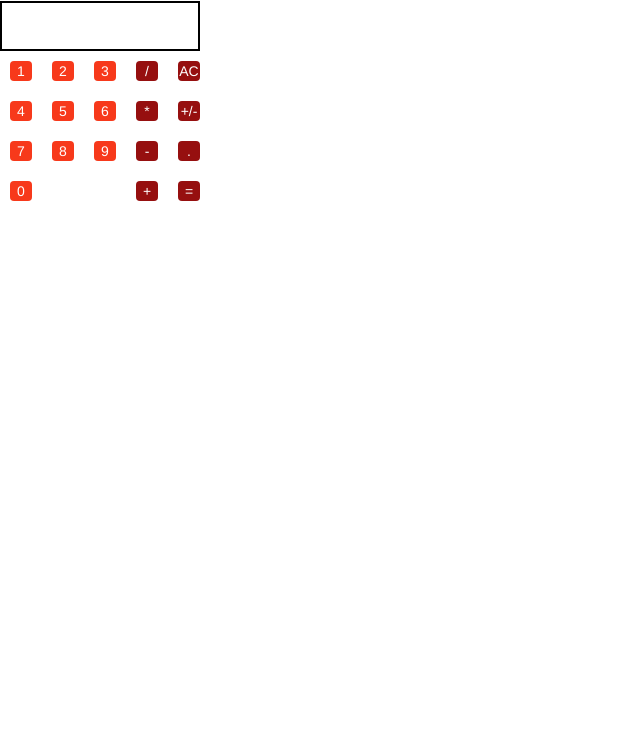
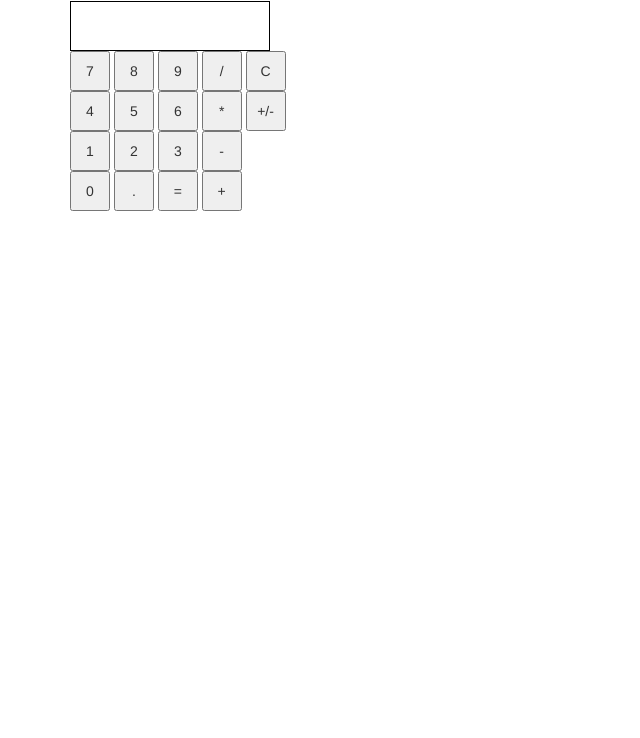
Before and after one commit to DymaxionMap/calculator, a plain HTML site: page index.html in a window 1280 px wide. Shown: the part 62-800 px from the top of the page, without its empty margins (0-640 px from the left). Drawn offline with nearby package versions, Linux system fonts and the light colour scheme.

Commit message:
Refactor buttons

```diff
--- a/index.html
+++ b/index.html
@@ -15,57 +15,46 @@
 
     <!-- Custom CSS -->
 		<link rel="stylesheet" type="text/css" href="style.css">
+
+    <title>A Pocket Calculator</title>
 	</head>
 	<body>
-		<h1>A Pocket Calculator</h1>
-		<div id="answer">
-		</div>
-		<table id="numpad">
-			<tr>
-				<td>1</td>
-				<td>2</td>
-				<td>3</td>
-			</tr>
-			<tr>
-				<td>4</td>
-				<td>5</td>
-				<td>6</td>
-			</tr>
-			<tr>
-				<td>7</td>
-				<td>8</td>
-				<td>9</td>
-			</tr>
-			<tr>
-				<td>0</td>
-			</tr>
-		</table>
-		<table id="ops">
-            <tr>
-                <td class="binop">/</td>
-                <td id="clear">AC</td>
-            </tr>
-            <tr>
-                <td class="binop">*</td>
-                <td id="neg">+/-</td>
-            </tr>
-            <tr>
-                <td class="binop">-</td>
-			    <td id="dot">.</td>
-            </tr>
-            <tr>
-                <td class="binop">+</td>
-			    <td id="equals">=</td>
-            </tr>
-		</table>
-	</body>
+    <div class="container">
+      <h1>A Pocket Calculator</h1>
+      <div class="display"></div>
+      <div class="keypad">
+        <button data-number="7">7</button>
+        <button data-number="8">8</button>
+        <button data-number="9">9</button>
+        <button data-operation="divide">/</button>
+        <button data-operation="clear">C</button>
+        <br>
+        <button data-number="4">4</button>
+        <button data-number="5">5</button>
+        <button data-number="6">6</button>
+        <button data-number="multiply">*</button>
+        <button data-operation="flip-sign">+/-</button>
+        <br>
+        <button data-number="1">1</button>
+        <button data-number="2">2</button>
+        <button data-number="3">3</button>
+        <button data-operation="subtract">-</button>
+        <br>
+        <button data-number="0">0</button>
+        <button data-number="dot">.</button>
+        <button data-operation="equals">=</button>
+        <button data-operation="add">+</button>
+      </div>
+    </div>
 
     <!-- jQuery  -->
     <script
     src="http://ajax.googleapis.com/ajax/libs/jquery/2.1.3/jquery.min.js">
     </script>
-    <!-- Include all compiled plugins (below) -->
+    <!-- Bootstrap plugin -->
     <script src="https://maxcdn.bootstrapcdn.com/bootstrap/3.3.2/js/bootstrap.min.js">
     </script>
+    <!-- Application script -->
     <script src="app.js"></script>
+	</body>
 </html>
--- a/style.css
+++ b/style.css
@@ -1,3 +1,14 @@
+.display {
+  border: 1px solid black;
+  height: 50px;
+  width: 200px;
+}
+
+.keypad button {
+  width: 40px;
+  height: 40px;
+}
+
 #answer {
 	height: 50px;
 	width: 200px;
```
